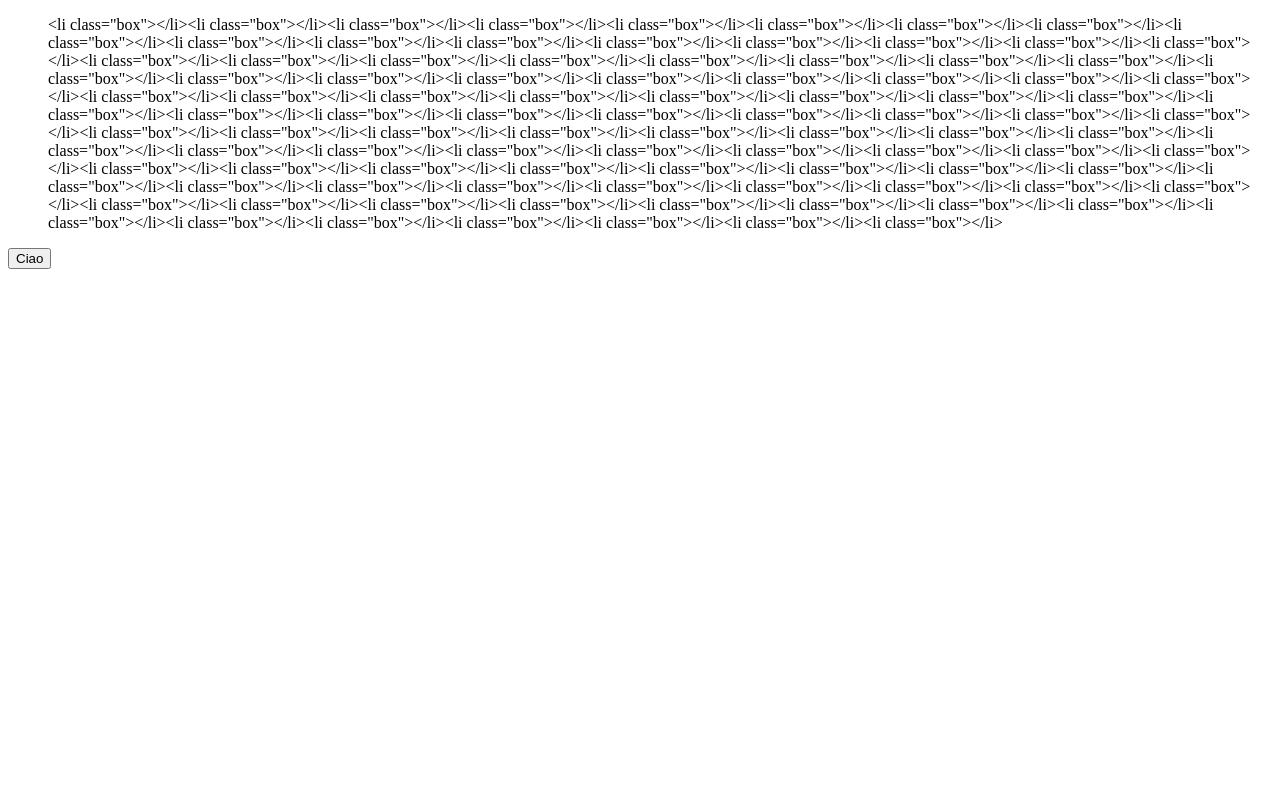
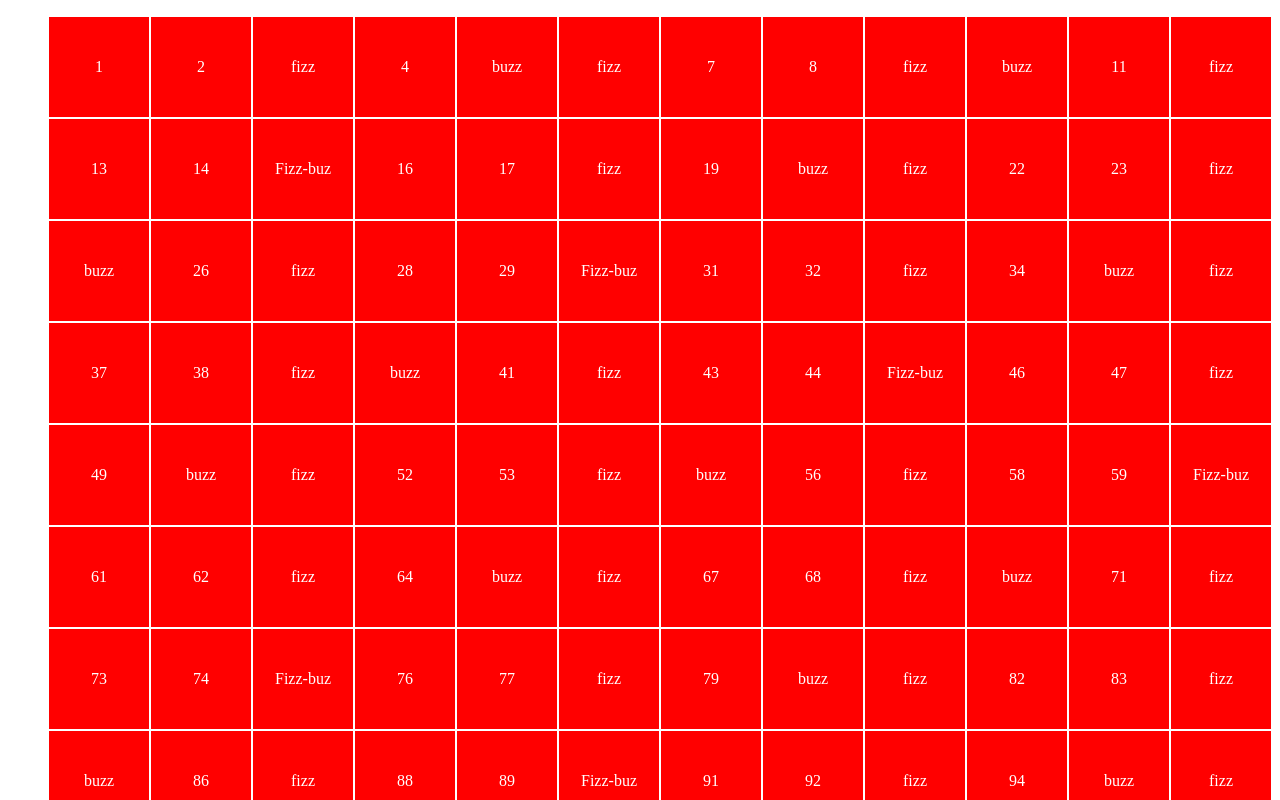
Before and after one commit to Giovanni-Cattaneo/js-fizzbuzz, a plain HTML site: page index.html in a window 1280 px wide. Both pictures are taken after a click on the button "Ciao". Shown: the top 800 px of the page. Drawn offline with Linux system fonts and the light colour scheme.

Commit message:
add create element li in function

```diff
--- a/assets/css/style.css
+++ b/assets/css/style.css
@@ -2,11 +2,13 @@ ul{
     list-style: none;
     display: flex;
     flex-wrap: wrap;
-    .box{
+    li{
         background-color: red;
         height: 100px;
         width: 100px;
         border: 1px solid;
         color: white;
+        line-height: 100px;
+        text-align: center;
     }
 }
--- a/assets/js/main.js
+++ b/assets/js/main.js
@@ -19,7 +19,7 @@ for (let i = 1; i <= 100; i++){
 
     function myFunction(){
         let ul = document.querySelector("ul.list")
-        const listItem= `<li class="box"></li>`
+        const listItem= document.createElement`li`
         ul.append(listItem);
 
         if (divideThree === 0 && divideFive === 0){
```
